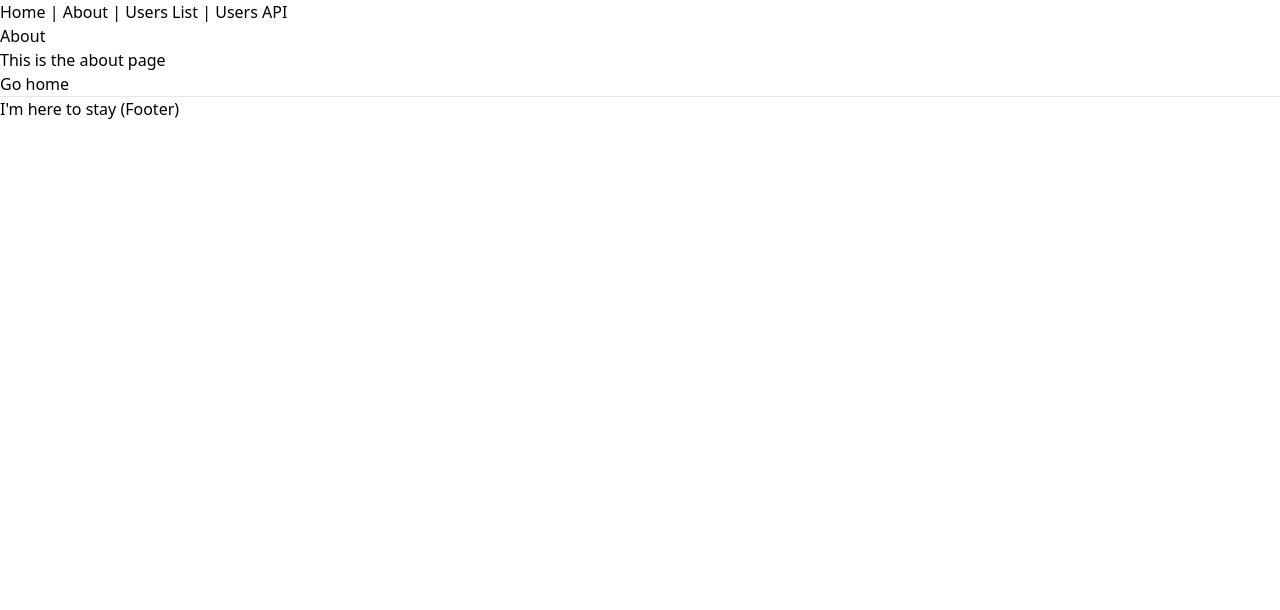
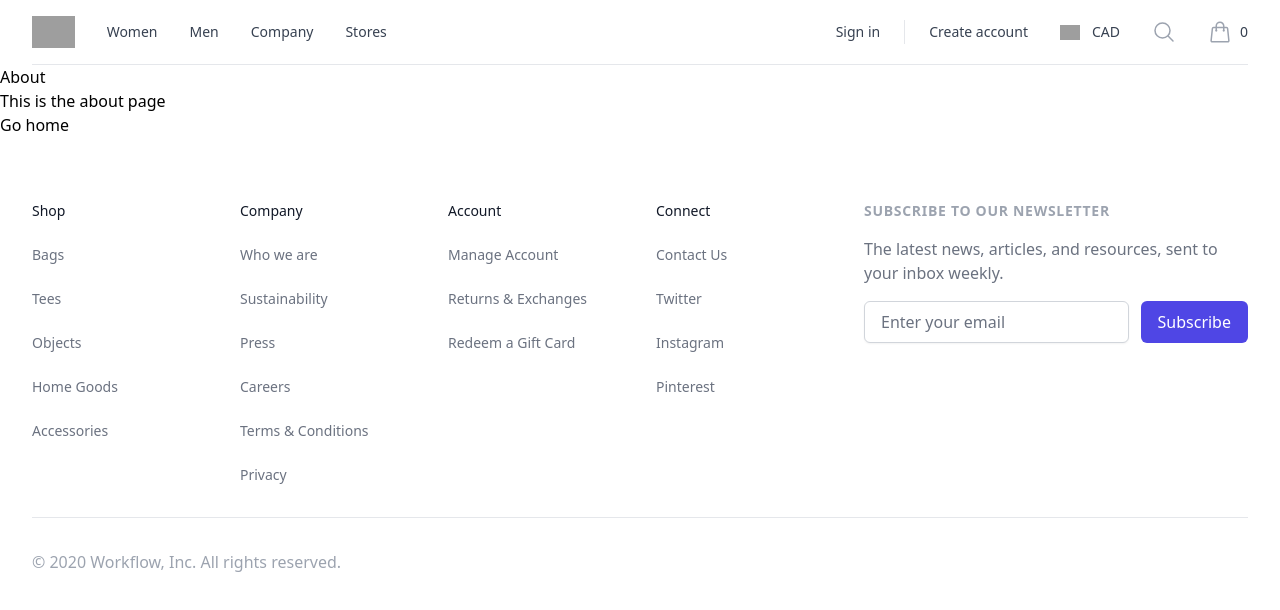
Before and after one commit to Haitham95/strapi-frontend, a Next.js app: page /about in a window 1280 px wide. Shown: the top 610 px of the page. Built offline with nearby package versions, Linux system fonts and the light colour scheme; grey boxes are pictures that could not be loaded.

Commit message:
updating layout and landing page

```diff
--- a/components/Layout.tsx
+++ b/components/Layout.tsx
@@ -1,32 +1,27 @@
-import React, { ReactNode } from 'react'
-import Link from 'next/link'
-import Head from 'next/head'
+import React, { ReactNode } from "react";
+import Link from "next/link";
+import Head from "next/head";
+import FooterDemo1 from "./Footer/FooterDemo1";
+import NavbarDemo1 from "./Navbar/NavbarDemo1";
 
 type Props = {
-  children?: ReactNode
-  title?: string
-}
+  children?: ReactNode;
+  title?: string;
+};
 
-const Layout = ({ children, title = 'This is the default title' }: Props) => (
+const Layout = ({ children, title = "This is the default title" }: Props) => (
   <div>
     <Head>
       <title>{title}</title>
       <meta charSet="utf-8" />
       <meta name="viewport" content="initial-scale=1.0, width=device-width" />
     </Head>
-    <header>
-      <nav>
-        <Link href="/">Home</Link> | <Link href="/about">About</Link> |{' '}
-        <Link href="/users">Users List</Link> |{' '}
-        <a href="/api/users">Users API</a>
-      </nav>
-    </header>
-    {children}
-    <footer>
-      <hr />
-      <span>I'm here to stay (Footer)</span>
-    </footer>
+    <div className="bg-white">
+      <NavbarDemo1 />
+      {children}
+      <FooterDemo1 />
+    </div>
   </div>
-)
+);
 
-export default Layout
+export default Layout;
--- a/pages/index.tsx
+++ b/pages/index.tsx
@@ -12,9 +12,8 @@ import { products } from "../utils/product/product-section-data";
 const IndexPage = () => {
   return (
     <>
-      <div className="bg-white">
+      <Layout title="Welcome to site">
         {/* <NavbarDemo1 /> */}
-        <NavbarDemo1 />
         <HeaderDemo1
           title="Summer styles are finally here"
           description="This year, our new summer collection will shelter you from the harsh elements of a world that doesn't care if you live or die."
@@ -55,9 +54,7 @@ const IndexPage = () => {
             btnLink="#"
           />
         </main>
-
-        <FooterDemo1 />
-      </div>
+      </Layout>
     </>
   );
 };
```
